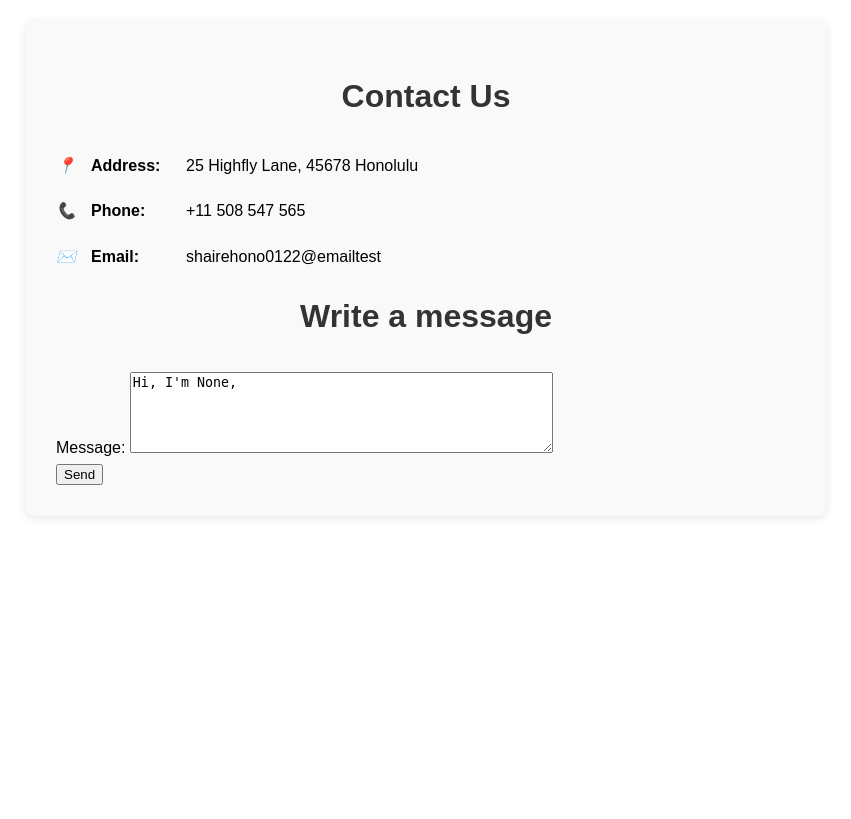
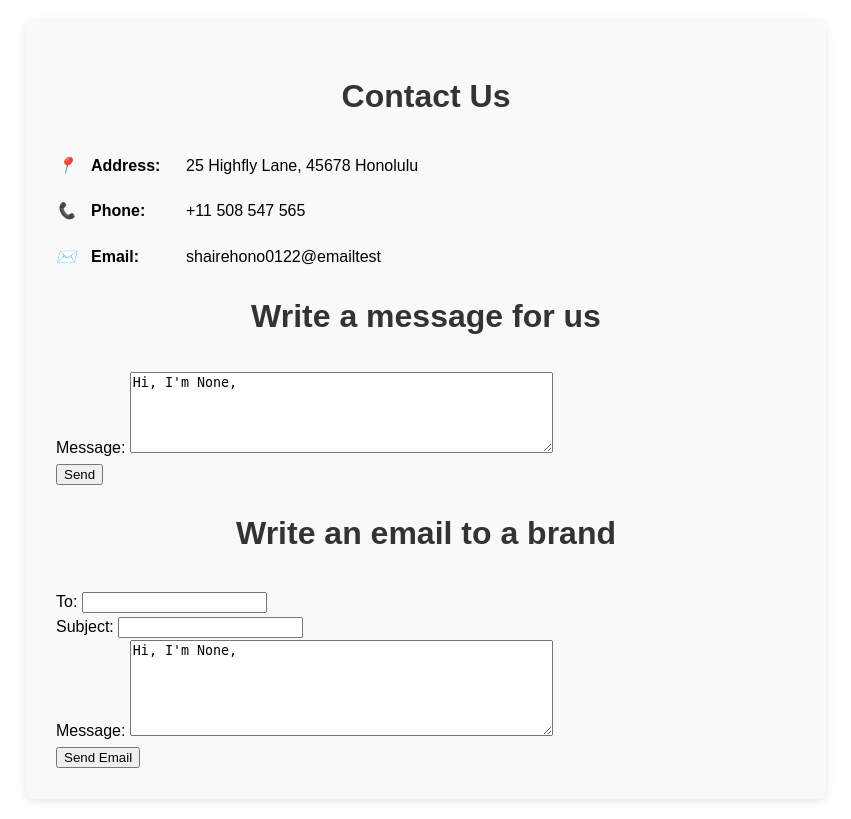
Before and after one commit to MichaeFaivr/VIDEO_TEXT_TOPICS_LABELS, a Flask app: page /contact_us in a window 1280 px wide. Shown: the whole page, without its empty margins (214-1065 px from the left). Before the commit the page ends 518 px from the top, so only its background shows below. Run offline with Flask 3, Linux system fonts and the light colour scheme.

Commit message:
Add a messaging capacity to the contact us form (dev on-going)

```diff
--- a/Video_Analysis_Webapp/templates/annexes/contact_us.html
+++ b/Video_Analysis_Webapp/templates/annexes/contact_us.html
@@ -68,7 +68,7 @@
             </div>
         </div>
 
-        <h1>Write a message</h1>
+        <h1>Write a message for us</h1>
             <form action="{{ url_for('messages') }}" method="POST" enctype="multipart/form-data">
                 <input type="hidden" name="username" value="{{ username }}">
                 <div>
@@ -77,6 +77,24 @@
                 </div>
                 <button type="submit">Send</button>
             </form>
+
+        <h1>Write an email to a brand</h1>
+            <form action="{{ url_for('send_email') }}" method="POST" enctype="multipart/form-data">
+                <input type="hidden" name="username" value="{{ username }}">
+                <div>
+                    <label for="recipient">To:</label>
+                    <input type="email" id="recipient" name="recipient" required>
+                </div>
+                <div>
+                    <label for="subject">Subject:</label>
+                    <input type="text" id="subject" name="subject" maxlength="100" required>
+                </div>
+                <div>
+                    <label for="email_content">Message:</label>
+                    <textarea id="email_content" name="email_content" maxlength="500" rows="6" cols="50" required>Hi, I'm {{ username }},</textarea>
+                </div>
+                <button type="submit">Send Email</button>
+            </form>
     </div>
 </body>
 </html>
```
